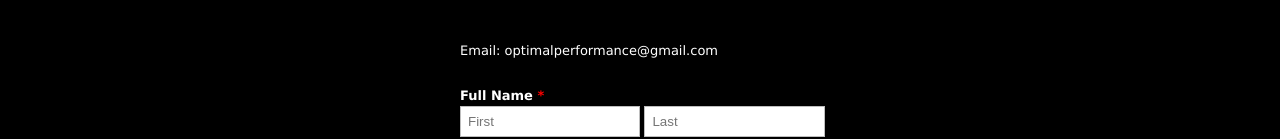
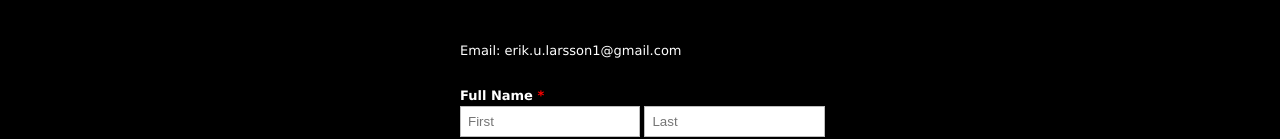
Before and after one commit to ErikLarssonDev/optimalperformance, a React (Create React App) app: page /contact in a window 1280 px wide. Shown: the part 544-683 px from the top of the page. Built offline with nearby package versions, Linux system fonts and the light colour scheme.

Commit message:
Updated email address

```diff
--- a/src/pages/ContactPage.js
+++ b/src/pages/ContactPage.js
@@ -32,7 +32,7 @@ const ContactPage = () => {
                 <div className='column'>
                     <div className='form-style-1'>
                         <img src={logo} alt='Optimal Performance' style={{ width: '100%', marginTop: '-130px', marginBottom: '-100px'}}></img>
-                        <p style={{marginBottom: '-30px'}}>Email: optimalperformance@gmail.com</p>
+                        <p style={{marginBottom: '-30px'}}>Email: erik.u.larsson1@gmail.com</p>
                     </div>
                 </div>
 
```
